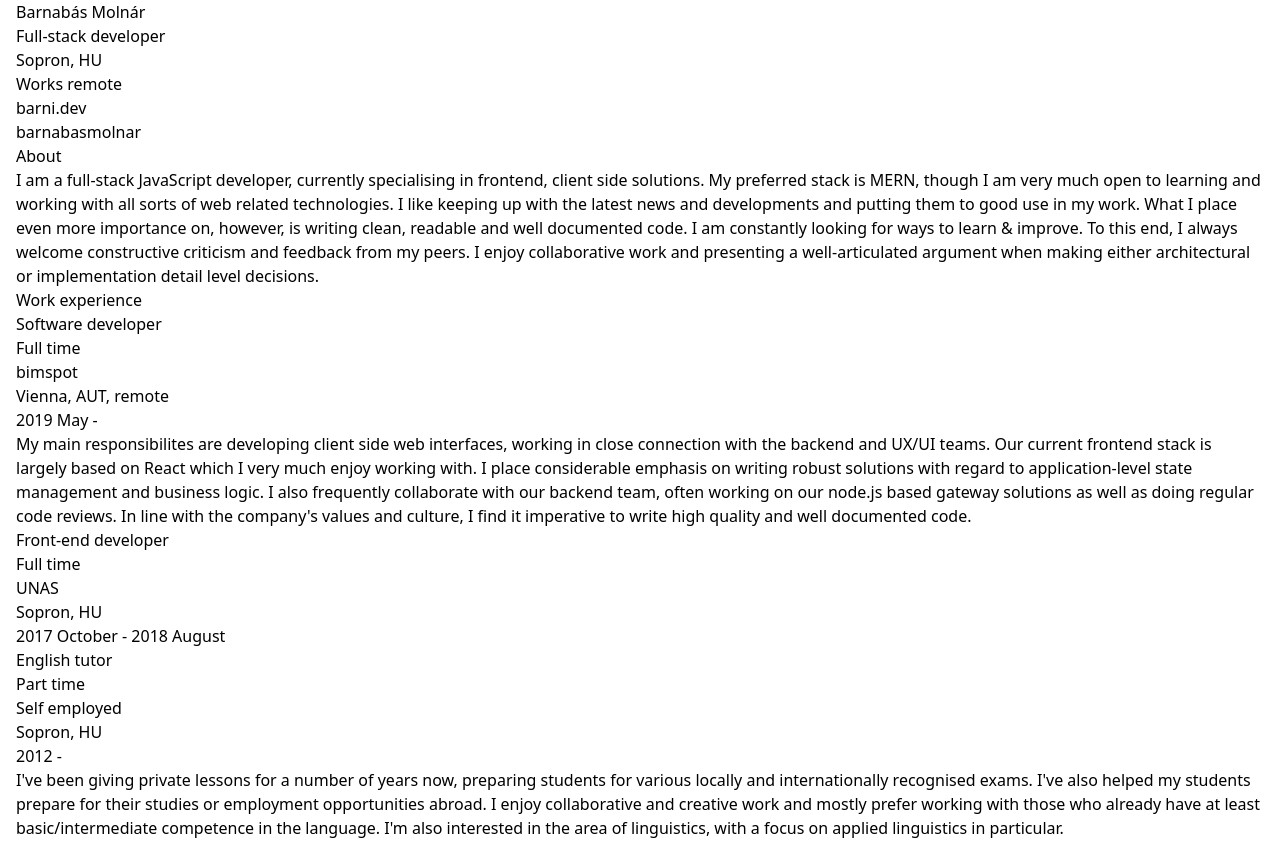
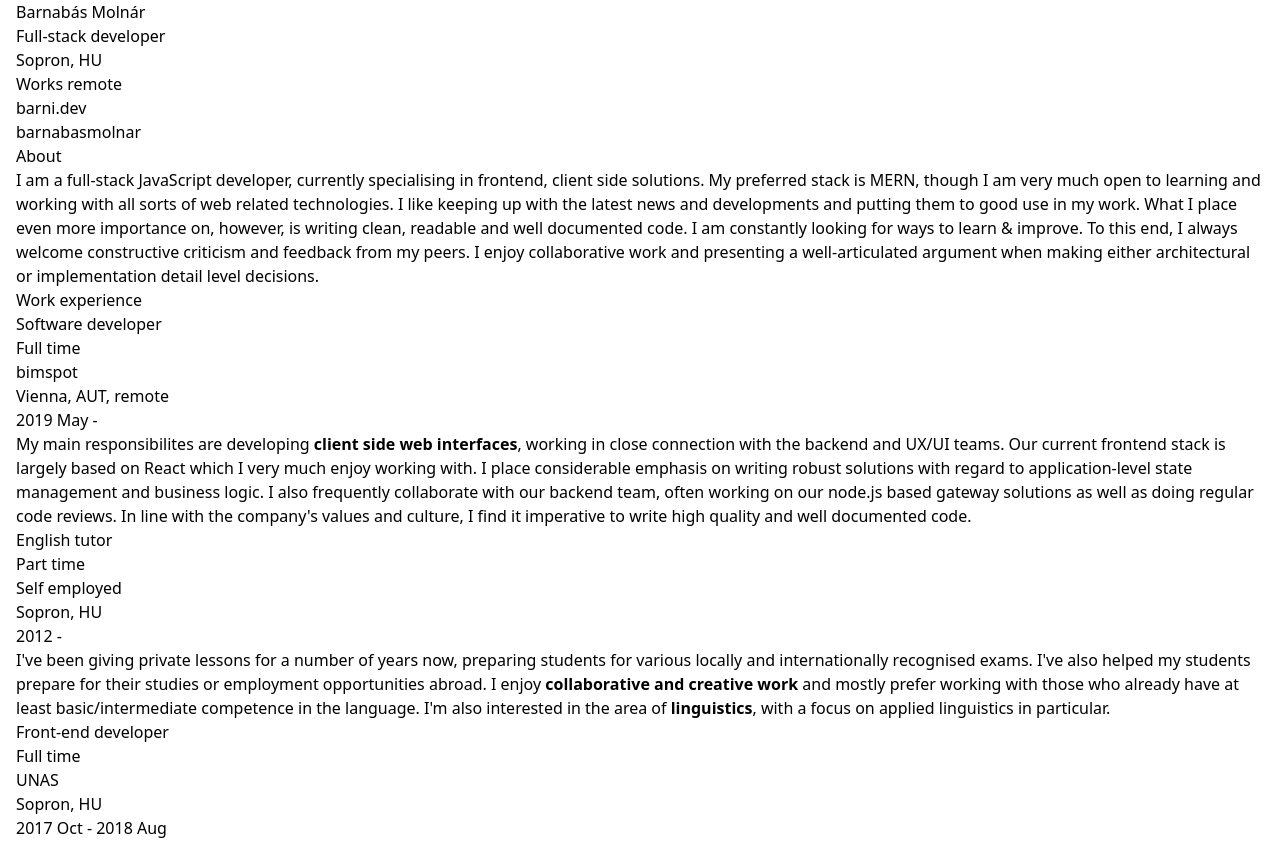
Before and after one commit to barnabasmolnar/resume, a Gatsby site: page / in a window 1280 px wide. Shown: the top 843 px of the page. Built offline with nearby package versions, Linux system fonts and the light colour scheme; Gatsby itself is replaced by a stand-in of ours.

Commit message:
Moved education and work experience content into markdown files.

```diff
--- a/gatsby-config.js
+++ b/gatsby-config.js
@@ -27,9 +27,14 @@ module.exports = {
         // icon: `src/images/gatsby-icon.png`, // This path is relative to the root of the site.
       },
     },
-    // this (optional) plugin enables Progressive Web App + Offline functionality
-    // To learn more, visit: https://gatsby.dev/offline
-    // `gatsby-plugin-offline`,
     `gatsby-plugin-postcss`,
+    {
+      resolve: `gatsby-source-filesystem`,
+      options: {
+        name: `markdown`,
+        path: `${__dirname}/src/markdown-content/`,
+      },
+    },
+    `gatsby-transformer-remark`,
   ],
 };
--- a/package.json
+++ b/package.json
@@ -12,7 +12,8 @@
     "gatsby-plugin-postcss": "^2.3.1",
     "gatsby-plugin-react-helmet": "^3.3.1",
     "gatsby-plugin-sharp": "^2.6.2",
-    "gatsby-source-filesystem": "^2.3.1",
+    "gatsby-source-filesystem": "^2.3.7",
+    "gatsby-transformer-remark": "^2.8.12",
     "gatsby-transformer-sharp": "^2.5.2",
     "prop-types": "^15.7.2",
     "react": "^16.12.0",
--- a/src/components/Education/Education.js
+++ b/src/components/Education/Education.js
@@ -1,26 +1,41 @@
 import React from "react";
 import EducationItem from "./EducationItem";
+import { useStaticQuery, graphql } from "gatsby";
 
-// TODO
-// move this crap to markdown most likely?
-const schools = [
-  {
-    name: "Philologist in English and American Studies specialising in English",
-    type: "Bachelor's",
-    university: "University of West Hungary",
-    duration: "2009-2012",
-  },
-  {
-    name: "English Language and Linguistics",
-    type: "Master's",
-    university: "University of Vienna",
-    duration: "2013-",
-    description:
-      "Not finished due to a rather stark career change. I have, however, completed 40 credits towards an MA in English Language and Linguistics. Very much enjoyed the course and may get back to it sometime.",
-  },
-];
+const Education = () => {
+  const {
+    allMarkdownRemark: { edges },
+  } = useStaticQuery(graphql`
+    query SchoolsQuery {
+      allMarkdownRemark(
+        filter: { fileAbsolutePath: { regex: "/education/" } }
+      ) {
+        edges {
+          node {
+            id
+            frontmatter {
+              name
+              type
+              university
+              duration
+            }
+            html
+          }
+        }
+      }
+    }
+  `);
 
-const Education = () => (
+  const schools = edges.map(({ node }) => ({
+    id: node.id,
+    name: node.frontmatter.name,
+    type: node.frontmatter.type,
+    university: node.frontmatter.university,
+    duration: node.frontmatter.duration,
+    description: node.html,
+  }));
+
+  return (
     <>
       <h2>Education</h2>
       <ul>
@@ -36,5 +51,6 @@ const Education = () => (
       </ul>
     </>
   );
+};
 
 export default Education;
--- a/src/components/WorkExperience/WorkExperience.js
+++ b/src/components/WorkExperience/WorkExperience.js
@@ -1,42 +1,56 @@
 import React from "react";
 import WorkItem from "./WorkItem";
+import { useStaticQuery, graphql } from "gatsby";
 
-// TODO
-// move this crap to markdown most likely?
-const jobs = [
-  {
-    title: "Software developer",
-    isFullTime: true,
-    company: "bimspot",
-    place: "Vienna, AUT, remote",
-    duration: "2019 May -",
-    description: `My main responsibilites are developing client side web interfaces, working in close connection with the backend and UX/UI teams. Our current frontend stack is largely based on React which I very much enjoy working with. I place considerable emphasis on writing robust solutions with regard to application-level state management and business logic. I also frequently collaborate with our backend team, often working on our node.js based gateway solutions as well as doing regular code reviews. In line with the company's values and culture, I find it imperative to write high quality and well documented code.`,
-  },
-  {
-    title: "Front-end developer",
-    isFullTime: true,
-    company: "UNAS",
-    place: "Sopron, HU",
-    duration: "2017 October - 2018 August",
-    description: "",
-  },
-  {
-    title: "English tutor",
-    isFullTime: false,
-    company: "Self employed",
-    place: "Sopron, HU",
-    duration: "2012 -",
-    description: `I've been giving private lessons for a number of years now, preparing students for various locally and internationally recognised exams. I've also helped my students prepare for their studies or employment opportunities abroad. I enjoy collaborative and creative work and mostly prefer working with those who already have at least basic/intermediate competence in the language. I'm also interested in the area of linguistics, with a focus on applied linguistics in particular.`,
-  },
-];
+const WorkExperience = () => {
+  const {
+    allMarkdownRemark: { edges },
+  } = useStaticQuery(graphql`
+    query JobsQuery {
+      allMarkdownRemark(filter: { fileAbsolutePath: { regex: "/jobs/" } }) {
+        edges {
+          node {
+            id
+            frontmatter {
+              company
+              title
+              duration
+              isFullTime
+              place
+            }
+            html
+          }
+        }
+      }
+    }
+  `);
 
-const WorkExperience = () => (
+  const jobs = edges.map(({ node }) => ({
+    id: node.id,
+    title: node.frontmatter.title,
+    isFullTime: node.frontmatter.isFullTime,
+    company: node.frontmatter.company,
+    place: node.frontmatter.place,
+    duration: node.frontmatter.duration,
+    description: node.html,
+  }));
+
+  return (
     <>
       <h2>Work experience</h2>
       <ul>
         {jobs.map(
-        ({ title, isFullTime, company, place, duration, description }) => (
+          ({
+            id,
+            title,
+            isFullTime,
+            company,
+            place,
+            duration,
+            description,
+          }) => (
             <WorkItem
+              key={id}
               title={title}
               isFullTime={isFullTime}
               company={company}
@@ -49,5 +63,6 @@ const WorkExperience = () => (
       </ul>
     </>
   );
+};
 
 export default WorkExperience;
--- a/src/components/WorkExperience/WorkItem.js
+++ b/src/components/WorkExperience/WorkItem.js
@@ -32,7 +32,7 @@ const WorkItem = ({
       {description ? (
         <div>
           <dt className="sr-only">Roles and responsibilites</dt>
-          <dd>{description}</dd>
+          <dd dangerouslySetInnerHTML={{ __html: description }} />
         </div>
       ) : null}
     </dl>
--- /dev/null
+++ b/src/markdown-content/education/nyme-sek.md
@@ -0,0 +1,6 @@
+---
+name: "Philologist in English and American Studies specialising in English"
+type: "Bachelor's"
+university: "University of West Hungary"
+duration: "2009-2012"
+---
--- /dev/null
+++ b/src/markdown-content/education/vienna.md
@@ -0,0 +1,8 @@
+---
+name: "English Language and Linguistics"
+type: "Master's"
+university: "University of Vienna"
+duration: "2013-"
+---
+
+Not finished due to a rather stark career change. I have, however, completed 40 credits towards an MA in English Language and Linguistics. Very much enjoyed the course and may get back to it sometime.
--- /dev/null
+++ b/src/markdown-content/jobs/bimspot.md
@@ -0,0 +1,9 @@
+---
+title: "Software developer"
+isFullTime: true
+company: "bimspot"
+place: "Vienna, AUT, remote"
+duration: "2019 May -"
+---
+
+My main responsibilites are developing **client side web interfaces**, working in close connection with the backend and UX/UI teams. Our current frontend stack is largely based on React which I very much enjoy working with. I place considerable emphasis on writing robust solutions with regard to application-level state management and business logic. I also frequently collaborate with our backend team, often working on our node.js based gateway solutions as well as doing regular code reviews. In line with the company's values and culture, I find it imperative to write high quality and well documented code.
--- /dev/null
+++ b/src/markdown-content/jobs/english-tutor.md
@@ -0,0 +1,9 @@
+---
+title: "English tutor"
+isFullTime: false
+company: "Self employed"
+place: "Sopron, HU"
+duration: "2012 -"
+---
+
+I've been giving private lessons for a number of years now, preparing students for various locally and internationally recognised exams. I've also helped my students prepare for their studies or employment opportunities abroad. I enjoy **collaborative and creative work** and mostly prefer working with those who already have at least basic/intermediate competence in the language. I'm also interested in the area of **linguistics**, with a focus on applied linguistics in particular.
--- /dev/null
+++ b/src/markdown-content/jobs/unas.md
@@ -0,0 +1,7 @@
+---
+title: "Front-end developer"
+isFullTime: true
+company: "UNAS"
+place: "Sopron, HU"
+duration: "2017 Oct - 2018 Aug"
+---
```
Also changed, not shown: 1 other file. Lines whose indentation alone changed are shown as unchanged.
